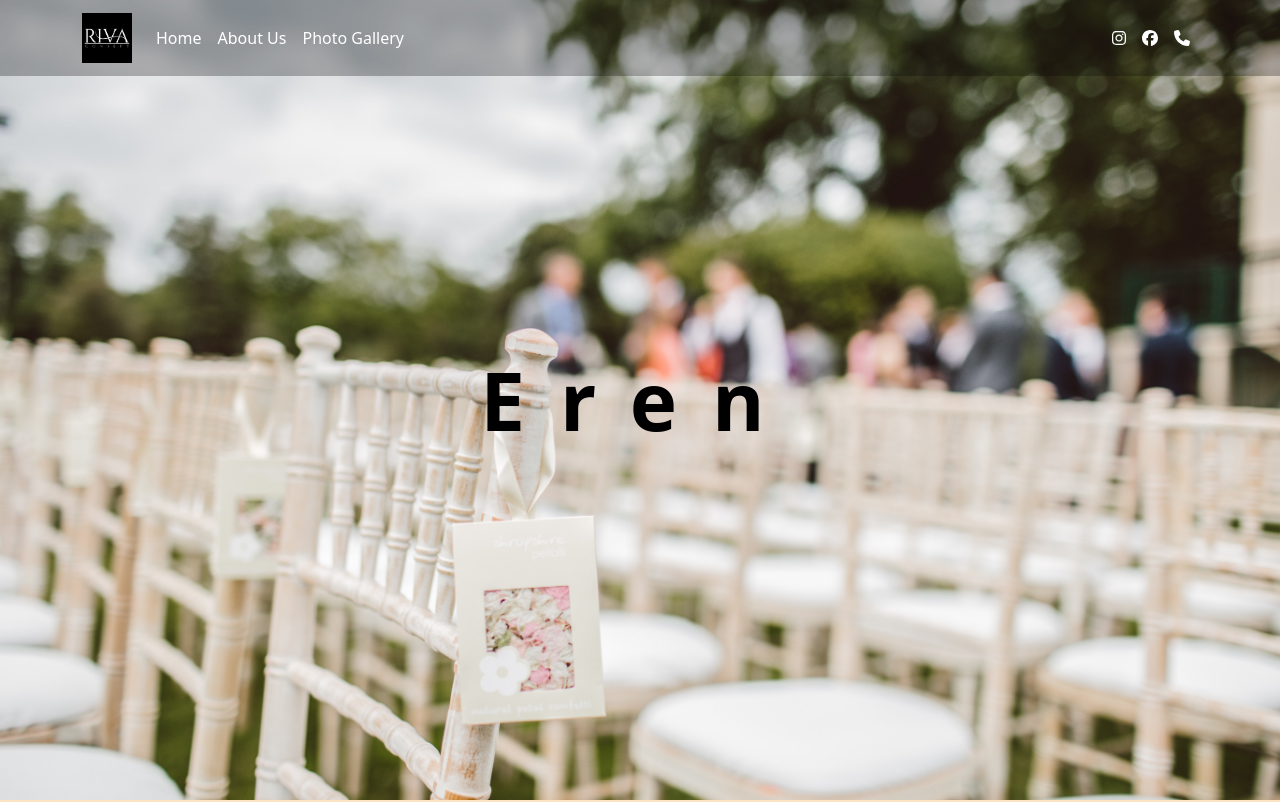
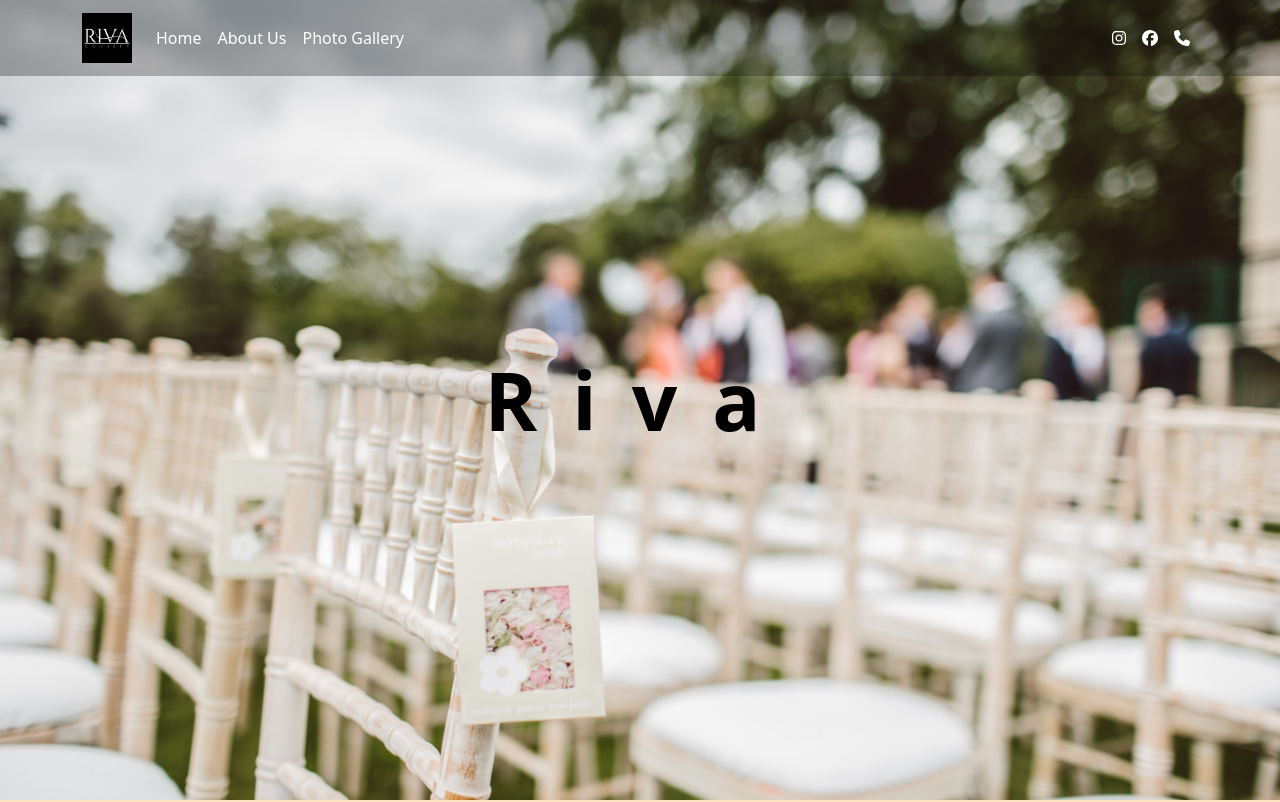
Before and after one commit to erendestan/riva-concept-project-fe, a React (Vite) app: page /createaccount in a window 1280 px wide. Shown: the top 802 px of the page. Built offline with nearby package versions, Linux system fonts and the light colour scheme.

Commit message:
test fixed

```diff
--- a/src/components/Background.tsx
+++ b/src/components/Background.tsx
@@ -11,7 +11,7 @@ const Background = () => {
             <div className="container d-flex justify-content-center align-items-center h-100">
               <div className="row">
                 <div className="col-12 text-center">
-                  <h1 className="mb-0 fw-bold text-black display-1">Eren</h1>
+                  <h1 className="mb-0 fw-bold text-black display-1">Riva</h1>
                 </div>
               </div>
             </div>
```
